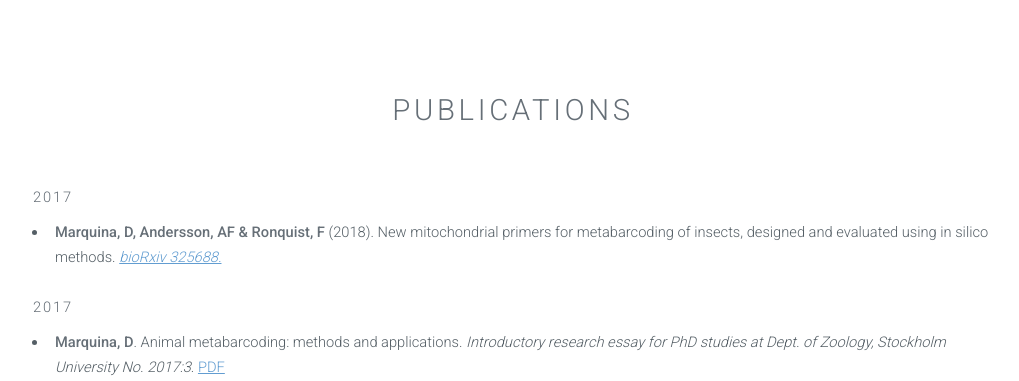
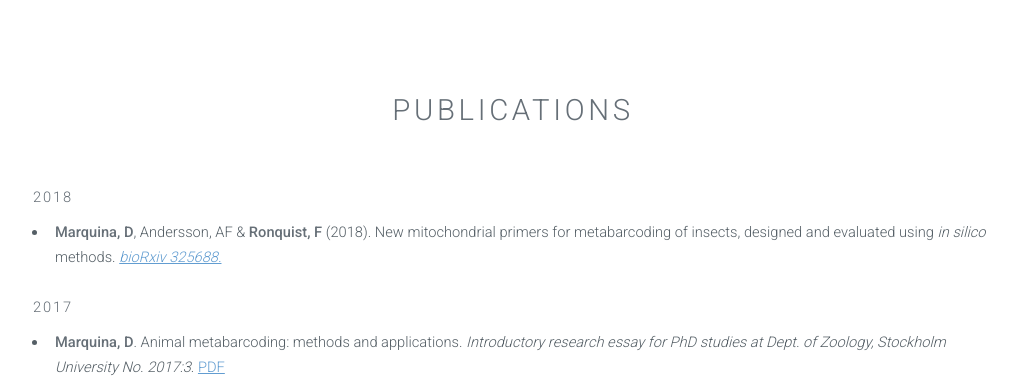
Before and after one commit to ronquistlab/ronquistlab.github.io, a Jekyll site: the page built from publications.html, in a window 1280 px wide and 1227 px high. Shown: the part 455-836 px from the top of the window, without its empty margins (127-1146 px from the left). Built offline with Jekyll 4.4.1, drawn with Linux system fonts in a browser that asks for light colours.

Commit message:
Update publications.html

```diff
--- a/publications.html
+++ b/publications.html
@@ -9,9 +9,9 @@ layout: default
         <h2>Publications</h2>
       </header>
       <div class="container">
-        <h1>2017</h1>
+        <h1>2018</h1>
             <ul>
-                  <li><strong>Marquina, D, Andersson, AF & Ronquist, F</strong> (2018). New mitochondrial primers for metabarcoding of insects, designed and evaluated using in silico methods. <a href="https://doi.org/10.1101/325688"><em>bioRxiv 325688.</em></a></li>
+                  <li><strong>Marquina, D</strong>, Andersson, AF & <strong>Ronquist, F</strong> (2018). New mitochondrial primers for metabarcoding of insects, designed and evaluated using <em>in silico</em> methods. <a href="https://doi.org/10.1101/325688"><em>bioRxiv 325688.</em></a></li>
             </ul>
 
         <h1>2017</h1>
```
